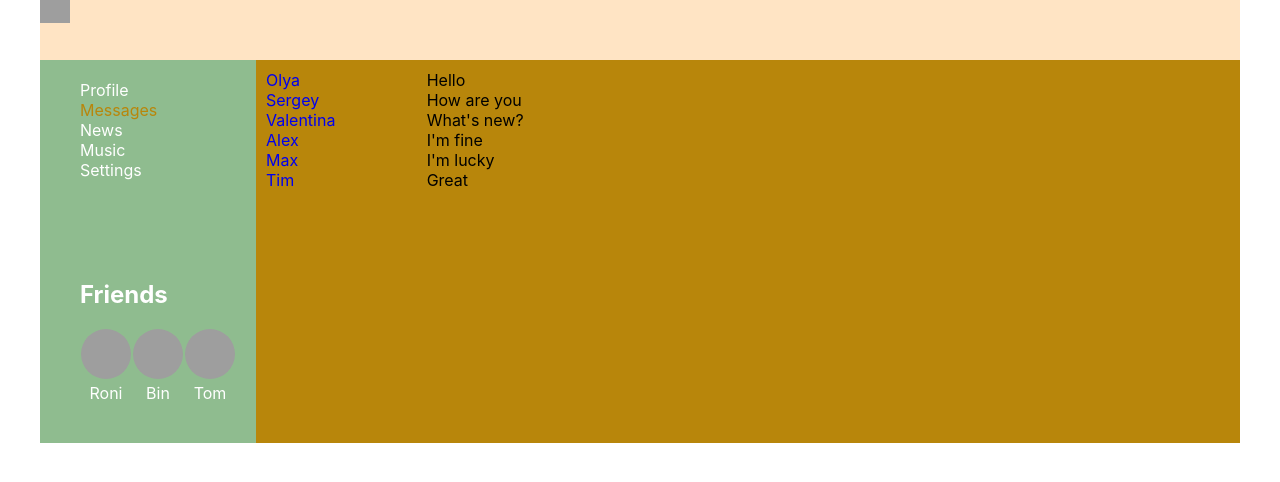
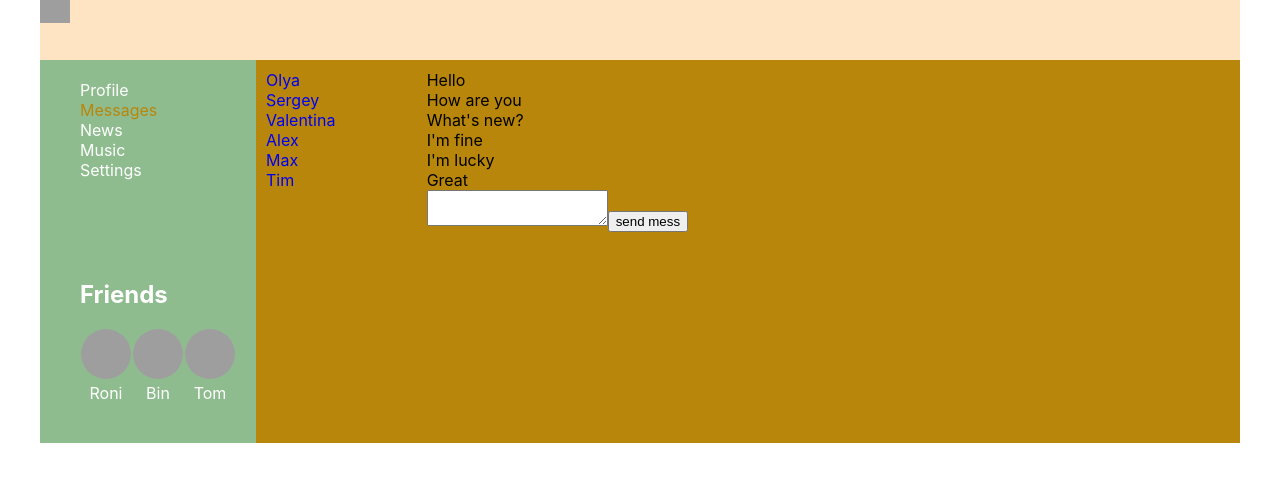
Before and after one commit to Slizh96/samuraiWay, a React (Create React App) app: page /dialogs in a window 1280 px wide. Shown: the top 482 px of the page. Built offline with nearby package versions, Linux system fonts and the light colour scheme; grey boxes are pictures that could not be loaded.

Commit message:
addPost ans sendMess function in onclick, ref, virtualdom

```diff
--- a/src/components/Dialogs/Dialogs.tsx
+++ b/src/components/Dialogs/Dialogs.tsx
@@ -10,6 +10,14 @@ type PropsType = {
 
 export const Dialogs = (props:PropsType) => {
 
+    let newMessage:any=React.createRef();
+
+    let sendMessage=()=>{
+        let messageText=newMessage.current.value;
+        alert(messageText)
+    }
+
+
     return (
         <div className={s.dialogs}>
             <div className={s.dialogsItems}>
@@ -20,6 +28,8 @@ export const Dialogs = (props:PropsType) => {
 
                 {props.messageData.map((m, ) =>
                     <MessageItem id={m.id}  message={m.message}/>)}
+                <textarea ref={newMessage}/>
+                <button onClick={sendMessage}>send mess</button>
             </div>
         </div>
     )
--- a/src/components/Profile/MyPosts/MyPosts.tsx
+++ b/src/components/Profile/MyPosts/MyPosts.tsx
@@ -12,14 +12,21 @@ type MyPostsPropsType = {
 }
 export const MyPosts = (props: MyPostsPropsType) => {
 
+    let newPostElement:any=React.createRef()
+
+    let addPost=()=>{
+        let text =newPostElement.current.value;
+        alert(text)
+    }
+
     return (
         <div>
             <h3>My posts</h3>
 
             <div>
-                <textarea value='Write new post'/>
+                <textarea  ref={newPostElement}/>
                 <div>
-                    <button>Add</button>
+                    <button onClick={addPost}>Add</button>
                 </div>
             </div>
             {props.postData.map((p: PostDataType) => <Post post={p.post} like={p.like} id={p.id}/>)}
--- a/src/index.tsx
+++ b/src/index.tsx
@@ -3,9 +3,12 @@ import ReactDOM from 'react-dom';
 import './index.css';
 import App from './App';
 import {state} from "./redux/state";
+import {BrowserRouter} from "react-router-dom";
 
 
 ReactDOM.render(
-    <App state={state}/>,
+    <BrowserRouter >
+    <App state={state}/>
+    </BrowserRouter>,
   document.getElementById('root')
 );
```
Also changed, not shown: src/App.tsx (+4 -5 lines).
